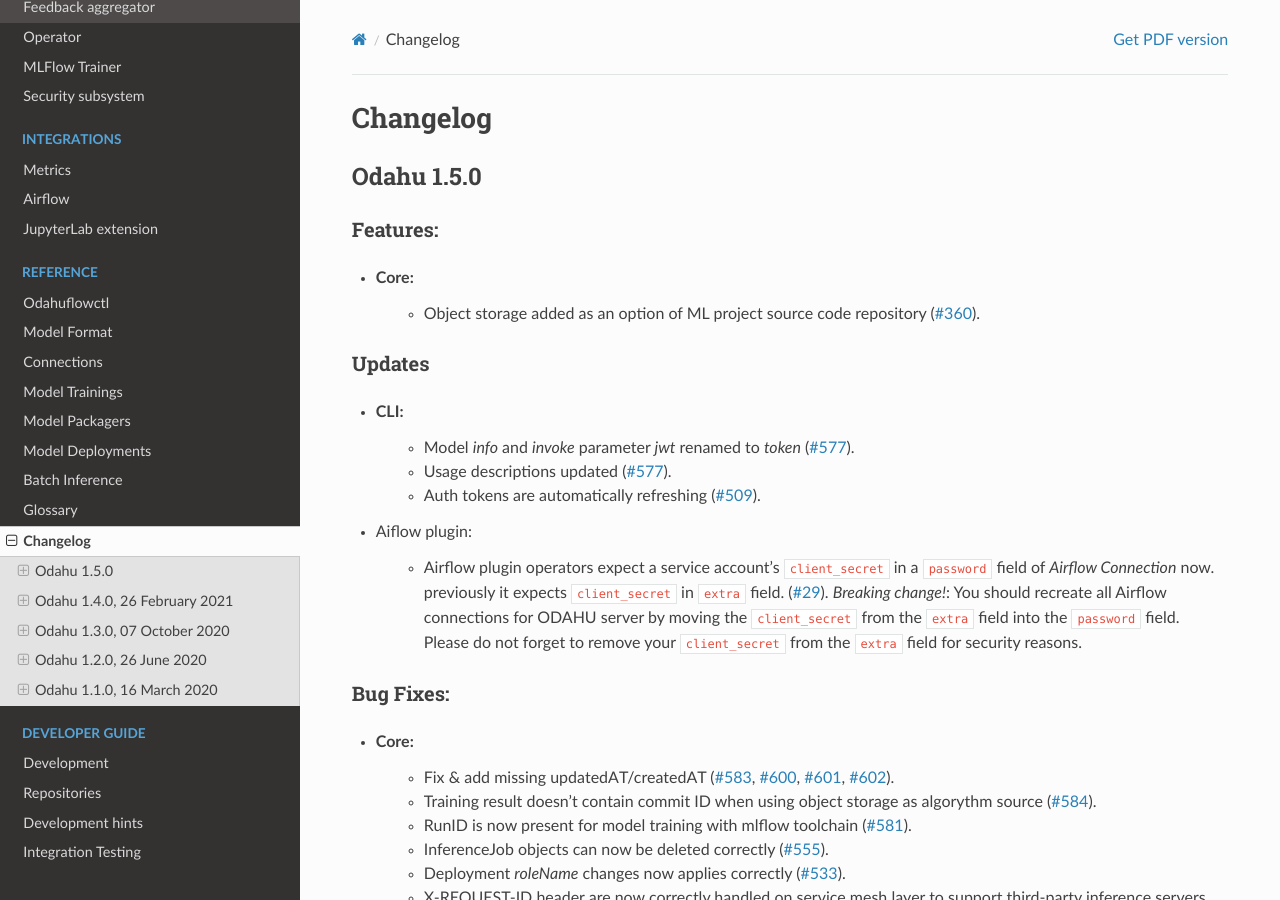
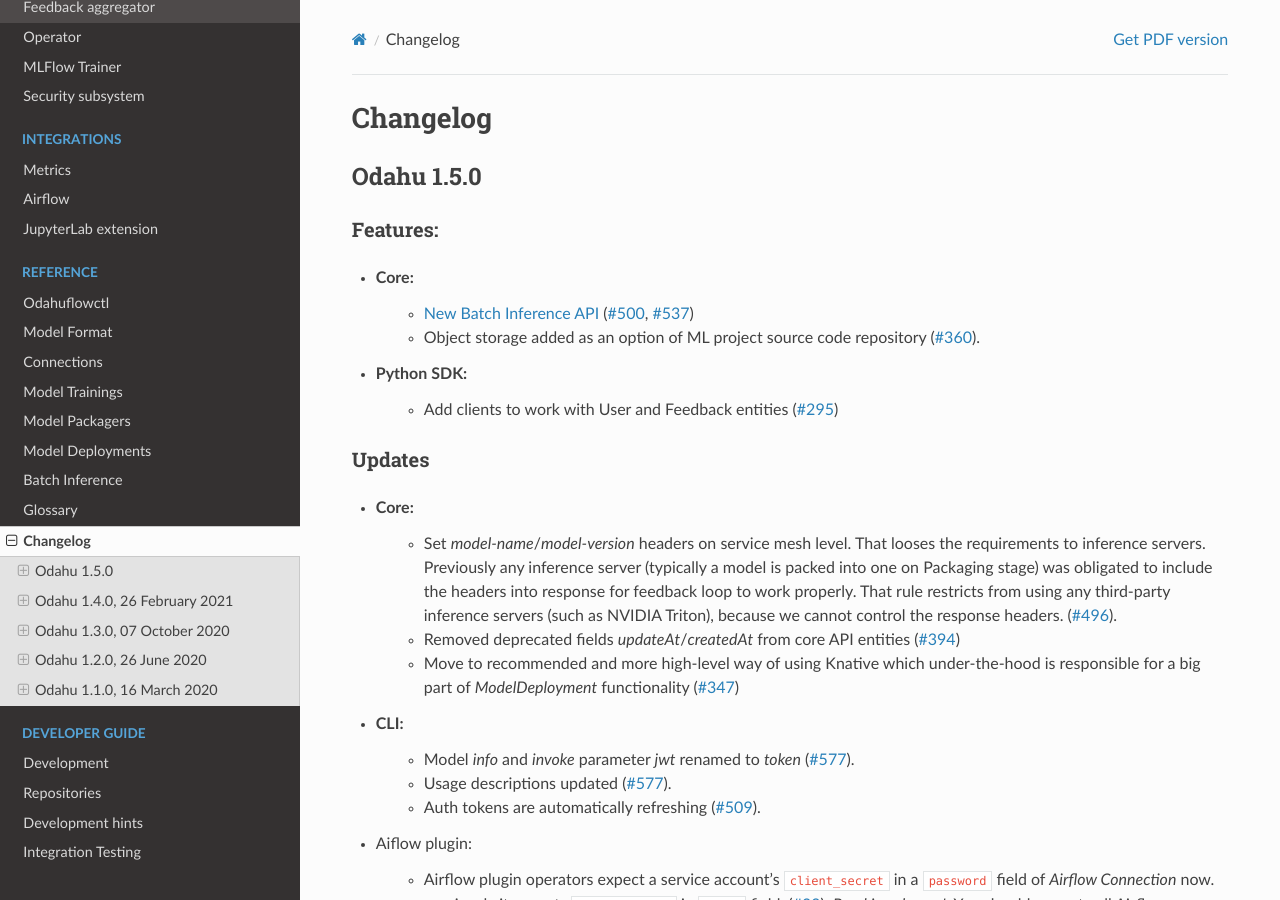
Before and after one commit to odahu/odahu-docs, a Sphinx documentation site: the page built from source/ref_changelog.rst, in a window 1280 px wide and 900 px high. Built offline with Sphinx 7.4.7 and the Read the Docs theme 2.0.0, drawn with Linux system fonts in a browser that asks for light colours; formulas are drawn with MathJax 3.

Commit message:
Add more changelog records related to 1.5 release

```diff
--- a/source/ref_changelog.rst
+++ b/source/ref_changelog.rst
@@ -7,10 +7,27 @@
 """"""""""""
 
 - Core:
+    * `New Batch Inference API <https://docs.odahu.org/ref_batch.html>`_
+      (`#500 <https://github.com/odahu/odahu-flow/issues/500>`_,
+      `#537 <https://github.com/odahu/odahu-flow/issues/537>`_)
     * Object storage added as an option of ML project source code repository (`#360 <https://github.com/odahu/odahu-flow/issues/360>`_).
+
+- Python SDK:
+    * Add clients to work with User and Feedback entities (`#295 <https://github.com/odahu/odahu-flow/issues/295>`_)
 
 Updates
 """"""""""""
+- Core:
+    * Set `model-name`/`model-version` headers on service mesh level. That looses the requirements to inference servers.
+      Previously any inference server (typically a model is packed into one on Packaging stage) was obligated to
+      include the headers into response for feedback loop to work properly. That rule restricts from using any
+      third-party inference servers (such as NVIDIA Triton), because we cannot control the response headers.
+      (`#496 <https://github.com/odahu/odahu-flow/issues/496>`_).
+    * Removed deprecated fields `updateAt`/`createdAt` from core API entities
+      (`#394 <https://github.com/odahu/odahu-flow/issues/394>`_)
+    * Move to recommended and more high-level way of using Knative which under-the-hood is responsible for a big part
+      of `ModelDeployment` functionality (`#347 <https://github.com/odahu/odahu-flow/issues/347>`_)
+
 - CLI:
     * Model `info` and `invoke` parameter `jwt` renamed to `token` (`#577 <https://github.com/odahu/odahu-flow/issues/577>`_).
     * Usage descriptions updated (`#577 <https://github.com/odahu/odahu-flow/issues/577>`_).
```
